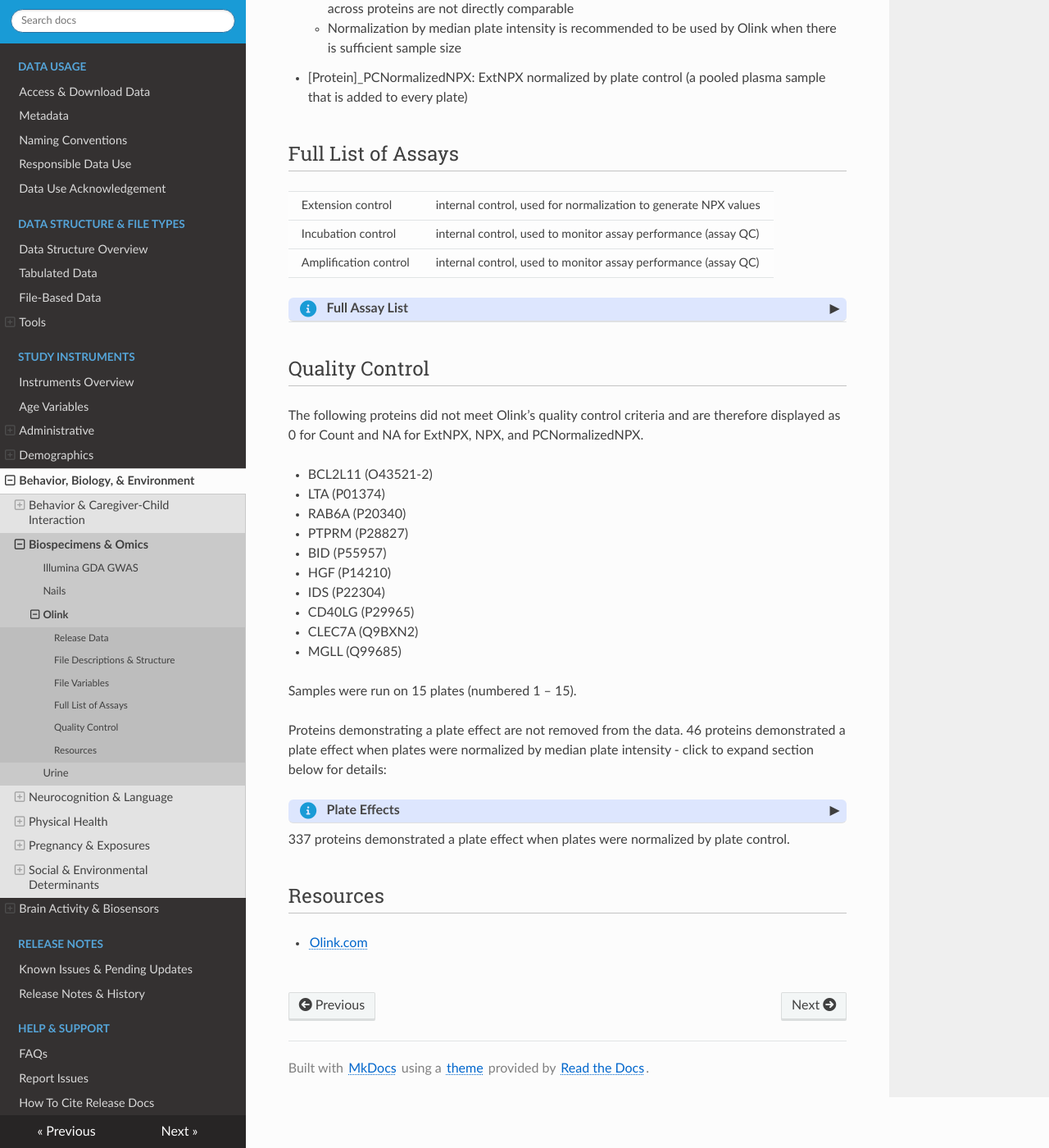
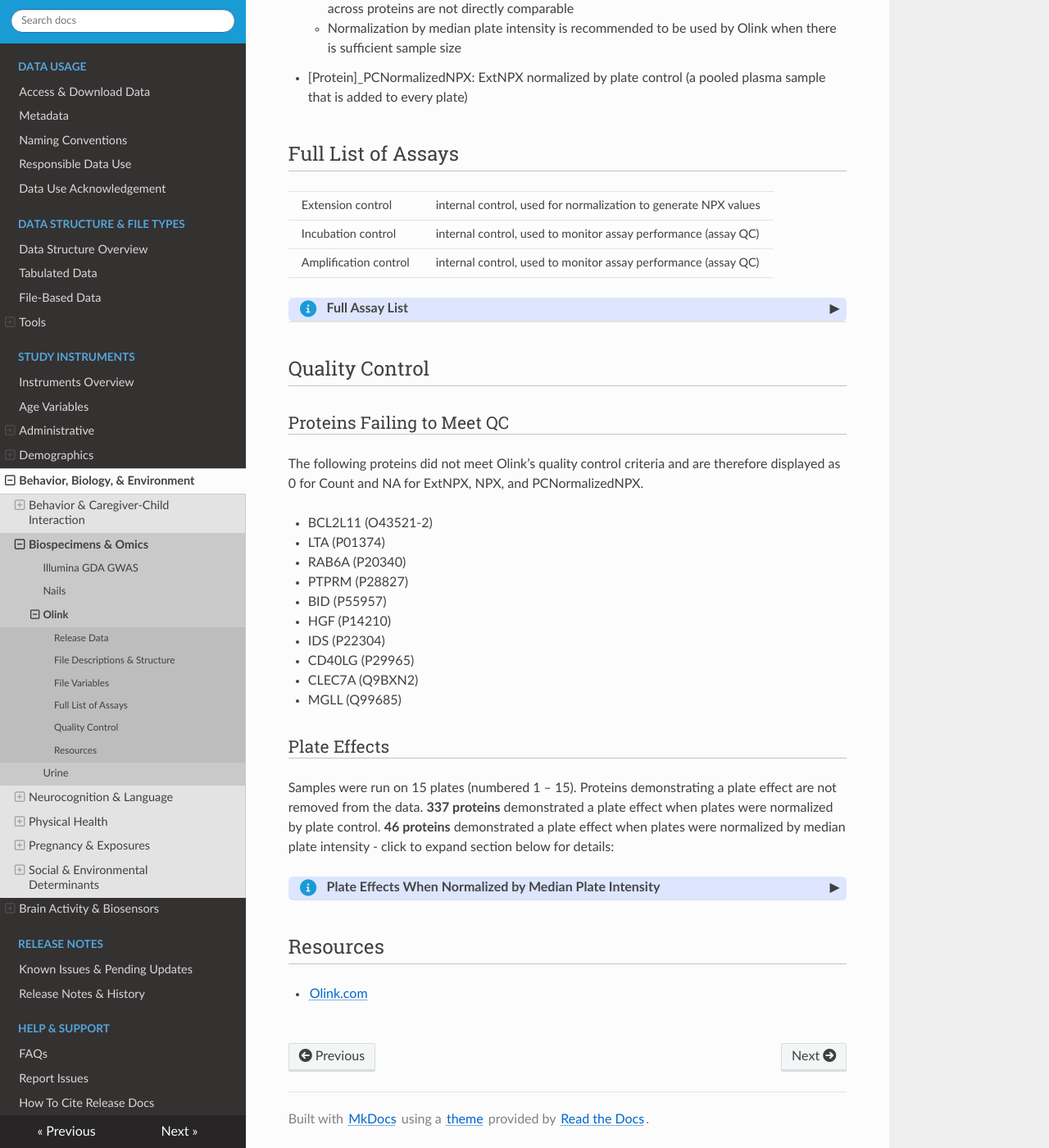
Before and after one commit to nbdc-datahub/hbcd-docs, an MkDocs documentation site: the page built from docs/instruments/biospec/olink.md, in a window 1280 px wide and 1400 px high, scrolled down 2098 px. Shown: the whole window at 82% size. Built offline with MkDocs 1.6.1, drawn with Linux system fonts in a browser that asks for light colours; nearby versions of some CDN libraries.

Commit message:
olink polish

```diff
--- a/docs/instruments/biospec/olink.md
+++ b/docs/instruments/biospec/olink.md
@@ -133,6 +133,8 @@ Below are a description of each variable (column) in the Olink files:
 
 ## Quality Control
 
+### Proteins Failing to Meet QC
+
 The following proteins did not meet Olink’s quality control criteria and are therefore displayed as 0 for Count and NA for ExtNPX, NPX, and PCNormalizedNPX.
 
   * BCL2L11 (O43521-2)
@@ -146,14 +148,15 @@ The following proteins did not meet Olink’s quality control criteria and are t
   * CLEC7A (Q9BXN2)
   * MGLL (Q99685)
 
-Samples were run on 15 plates (numbered 1 – 15).
 
-Proteins demonstrating a plate effect are not removed from the data. 46 proteins demonstrated a plate effect when plates were normalized by median plate intensity - click to expand section below for details:
+### Plate Effects
+
+Samples were run on 15 plates (numbered 1 – 15). Proteins demonstrating a plate effect are not removed from the data. **337 proteins** demonstrated a plate effect when plates were normalized by plate control. **46 proteins** demonstrated a plate effect when plates were normalized by median plate intensity - click to expand section below for details:
 
 <div id="plate-effects" class="table-banner" onclick="toggleCollapse(this)">
     <span class="emoji"><i class="fas fa-circle-info"></i></span>
   <span class="text-with-link">
-  <span class="text">Plate Effects</span>
+  <span class="text">Plate Effects When Normalized by Median Plate Intensity </span>
   <a class="anchor-link" href="#plate-effects" title="Copy link">
   <i class="fa-solid fa-link"></i>
   </a>
```
Also changed, not shown: other parts of docs/instruments/biospec/olink.md (+0 -2 lines).
